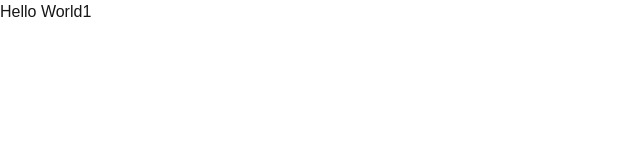
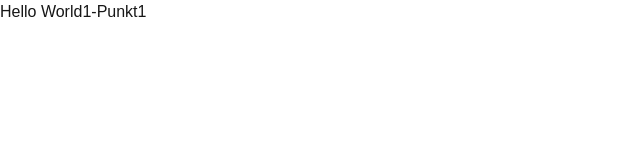
Before and after one commit to hdscr/lastcall-web, a Next.js app: page / in a window 1280 px wide. Shown: the top 160 px of the page, without its empty margins (0-640 px from the left). Built offline with nearby package versions, Linux system fonts and the light colour scheme.

Commit message:
Update zu Hello World 1.1

```diff
--- a/app/page.tsx
+++ b/app/page.tsx
@@ -1,3 +1,3 @@
 export default function Home() {
-  return <h1>Hello World1</h1>;
+  return <h1>Hello World1-Punkt1</h1>;
 }
```
